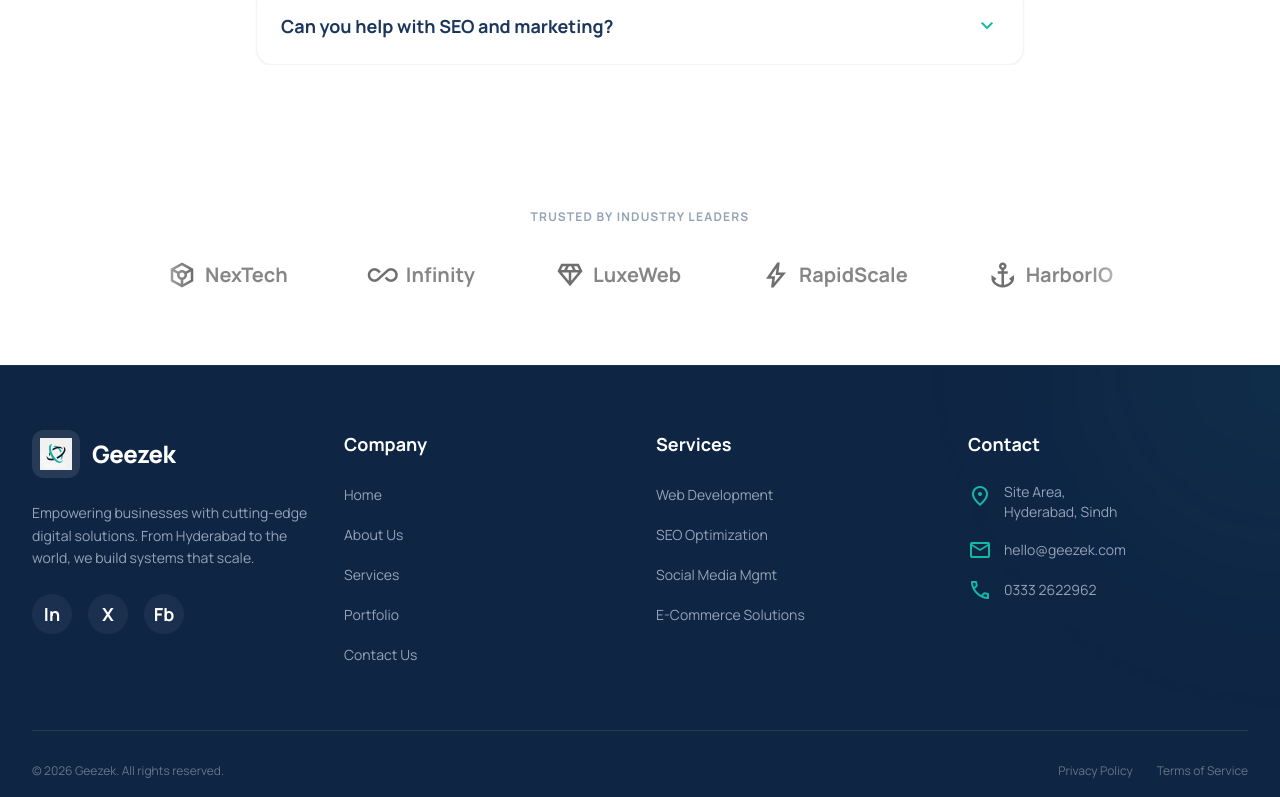
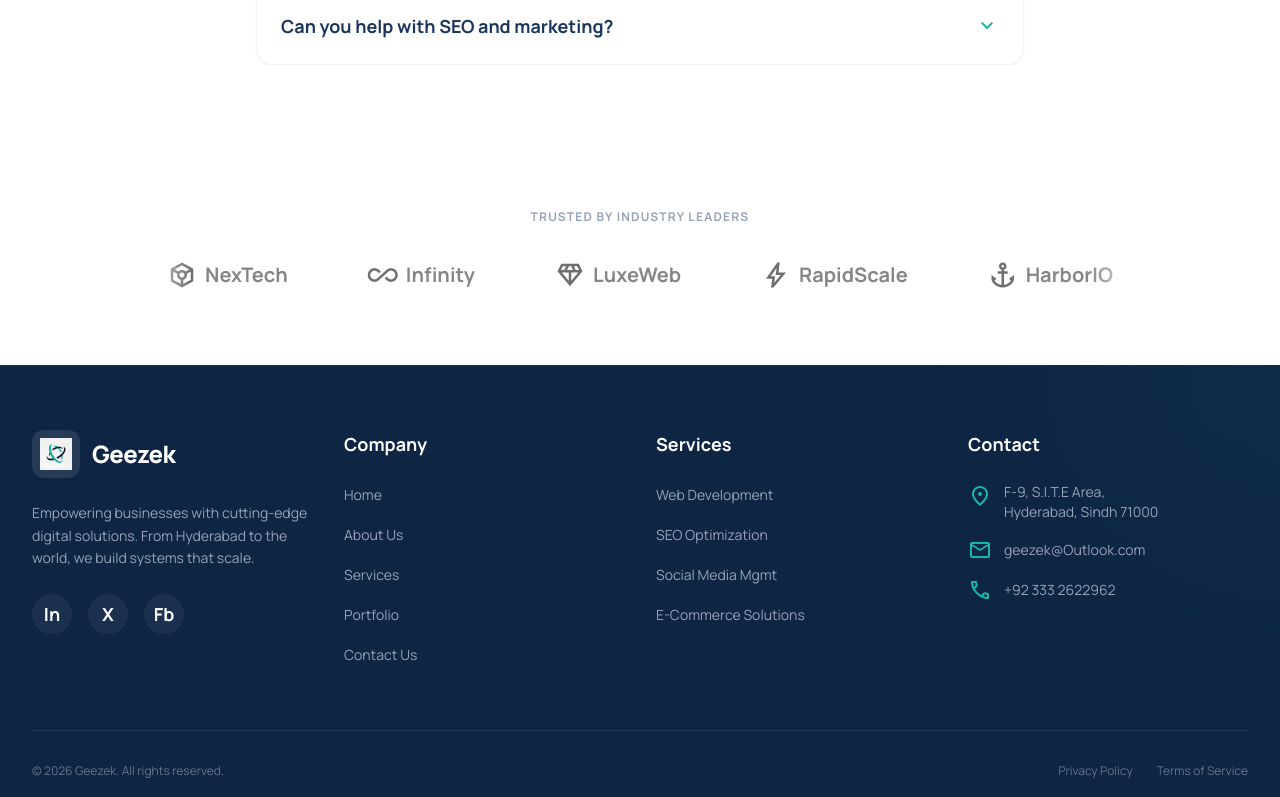
Before and after one commit to jibranpcccc/geezek, a React (Vite) app in the folder app/: page / in a window 1280 px wide. Shown: the part 4347-5144 px from the top of the page. Built offline with nearby package versions, Linux system fonts and the light colour scheme.

Commit message:
Update contact and business info to Madiha Jibran and geezek@Outlook.com

```diff
--- a/app/index.html
+++ b/app/index.html
@@ -68,15 +68,20 @@
       "url": "https://geezek.com",
       "logo": "https://geezek.com/logo.png",
       "description": "Leading software house in Hyderabad offering Web Development, SEO, and Digital Marketing solutions.",
+      "founder": {
+        "@type": "Person",
+        "name": "Madiha Jibran"
+      },
       "address": {
         "@type": "PostalAddress",
-        "streetAddress": "Site Area",
+        "streetAddress": "F-9, S.I.T.E Area",
         "addressLocality": "Hyderabad",
         "addressRegion": "Sindh",
+        "postalCode": "71000",
         "addressCountry": "PK"
       },
       "telephone": "+92-333-2622962",
-      "email": "hello@geezek.com",
+      "email": "geezek@Outlook.com",
       "sameAs": [
         "https://www.linkedin.com/company/geezakitsolutions",
         "https://facebook.com/geezek",
@@ -98,9 +103,13 @@
       "name": "Geezek Software House",
       "image": "https://geezek.com/logo.png",
       "priceRange": "$$",
+      "founder": {
+        "@type": "Person",
+        "name": "Madiha Jibran"
+      },
       "address": {
         "@type": "PostalAddress",
-        "streetAddress": "Site Area",
+        "streetAddress": "F-9, S.I.T.E Area",
         "addressLocality": "Hyderabad",
         "addressRegion": "Sindh",
         "postalCode": "71000",
--- a/app/src/App.jsx
+++ b/app/src/App.jsx
@@ -19,6 +19,8 @@ function App() {
           <Route path="services/:slug" element={<ServiceDetail />} />
           <Route path="portfolio" element={<Portfolio />} />
           <Route path="contact" element={<Contact />} />
+          <Route path="contactus" element={<Contact />} />
+          <Route path="contact-us" element={<Contact />} />
           <Route path="about" element={<About />} />
         </Route>
       </Routes>
--- a/app/src/components/Footer.jsx
+++ b/app/src/components/Footer.jsx
@@ -64,15 +64,15 @@ export default function Footer() {
                             <ul className="space-y-4">
                                 <li className="flex items-start gap-3 justify-center md:justify-start">
                                     <span className="material-symbols-outlined text-teal-accent mt-0.5">location_on</span>
-                                    <span className="text-slate-400 text-sm">Site Area,<br />Hyderabad, Sindh</span>
+                                    <span className="text-slate-400 text-sm">F-9, S.I.T.E Area,<br />Hyderabad, Sindh 71000</span>
                                 </li>
                                 <li className="flex items-center gap-3 justify-center md:justify-start">
                                     <span className="material-symbols-outlined text-teal-accent">mail</span>
-                                    <a href="mailto:hello@geezek.com" className="text-slate-400 hover:text-white transition-colors text-sm">hello@geezek.com</a>
+                                    <a href="mailto:geezek@Outlook.com" className="text-slate-400 hover:text-white transition-colors text-sm">geezek@Outlook.com</a>
                                 </li>
                                 <li className="flex items-center gap-3 justify-center md:justify-start">
                                     <span className="material-symbols-outlined text-teal-accent">call</span>
-                                    <a href="tel:+923332622962" className="text-slate-400 hover:text-white transition-colors text-sm">0333 2622962</a>
+                                    <a href="tel:+923332622962" className="text-slate-400 hover:text-white transition-colors text-sm">+92 333 2622962</a>
                                 </li>
                             </ul>
                         </div>
--- a/app/src/constants/index.jsx
+++ b/app/src/constants/index.jsx
@@ -135,24 +135,30 @@ export const TESTIMONIALS = [
 export const TEAM_MEMBERS = [
     {
         id: 1,
-        image: "https://images.unsplash.com/photo-1607346256330-dee7af15f7c5?auto=format&fit=crop&q=80&w=400", // South Asian Male
-        name: "Jibran Khan",
-        role: "Lead Developer"
+        image: "https://images.unsplash.com/photo-1594744803329-e58b31de8bf5?auto=format&fit=crop&q=80&w=400",
+        name: "Madiha Jibran",
+        role: "Founder & Managing Director"
     },
     {
         id: 2,
+        image: "https://images.unsplash.com/photo-1607346256330-dee7af15f7c5?auto=format&fit=crop&q=80&w=400",
+        name: "Jibran Khan",
+        role: "Lead Developer & Tech Lead"
+    },
+    {
+        id: 3,
         image: "https://images.unsplash.com/photo-1594744803329-e58b31de8bf5?auto=format&fit=crop&q=80&w=400", // South Asian Female
         name: "Ayesha Malik",
         role: "Creative Director"
     },
     {
-        id: 3,
+        id: 4,
         image: "https://images.unsplash.com/photo-1519085360753-af0119f7cbe7?auto=format&fit=crop&q=80&w=400", // South Asian Male
         name: "Zain Ahmed",
         role: "SEO Specialist"
     },
     {
-        id: 4,
+        id: 5,
         image: "https://images.unsplash.com/photo-1580489944761-15a19d654956?auto=format&fit=crop&q=80&w=400", // South Asian Female
         name: "Fatima Ali",
         role: "UI/UX Designer"
--- a/app/src/pages/Contact.jsx
+++ b/app/src/pages/Contact.jsx
@@ -3,9 +3,10 @@ import ScrollReveal, { FadeIn } from '../components/ScrollReveal';
 
 export default function Contact() {
     const contactInfo = [
-        { icon: 'location_on', label: 'Address', value: 'Site Area, Hyderabad, Sindh', href: 'https://maps.google.com' },
-        { icon: 'mail', label: 'Email', value: 'hello@geezek.com', href: 'mailto:hello@geezek.com' },
-        { icon: 'call', label: 'Phone', value: '0333 2622962', href: 'tel:+923332622962' },
+        { icon: 'person', label: 'Full Name', value: 'Madiha Jibran', href: null },
+        { icon: 'location_on', label: 'Business Address', value: 'F-9, S.I.T.E Area, Hyderabad, Sindh 71000, Pakistan', href: 'https://maps.google.com' },
+        { icon: 'mail', label: 'Email Address', value: 'geezek@Outlook.com', href: 'mailto:geezek@Outlook.com' },
+        { icon: 'call', label: 'Phone Number', value: '+92 333 2622962', href: 'tel:+923332622962' },
         { icon: 'schedule', label: 'Hours', value: 'Mon - Fri: 9AM - 6PM PKT', href: null },
     ];
 
@@ -48,6 +49,55 @@ export default function Contact() {
                         </p>
                     </FadeIn>
                 </div>
+            </section>
+
+            {/* Official Business & Contact Information Section */}
+            <section className="px-5 lg:px-8 max-w-7xl mx-auto w-full">
+                <FadeIn delay={0.35}>
+                    <div className="bg-white dark:bg-slate-800 rounded-3xl border border-gray-200 dark:border-white/10 shadow-soft p-8 lg:p-10 mb-8">
+                        <div className="border-b border-gray-100 dark:border-white/10 pb-4 mb-6">
+                            <h2 className="text-2xl lg:text-3xl font-extrabold text-navy dark:text-white">Business and Contact Information</h2>
+                            <p className="text-slate-500 dark:text-slate-400 text-sm mt-1">Official corporate details, store registration, and merchant support contact for Geezek.</p>
+                        </div>
+                        <div className="grid grid-cols-1 md:grid-cols-2 gap-8">
+                            <div className="bg-slate-50 dark:bg-slate-900/50 p-6 rounded-2xl border border-gray-100 dark:border-white/5 flex flex-col justify-between">
+                                <div>
+                                    <span className="inline-block px-3 py-1 rounded-full bg-teal-soft dark:bg-teal-accent/10 text-teal-accent text-xs font-bold uppercase tracking-wider mb-3">Store / Company</span>
+                                    <h3 className="text-2xl font-black text-navy dark:text-white mb-2">Geezek</h3>
+                                    <p className="text-slate-600 dark:text-slate-400 text-sm leading-relaxed">
+                                        Software House &amp; Digital Creative Agency specializing in custom brand identities, vector logo designs, and bespoke software solutions.
+                                    </p>
+                                </div>
+                                <div className="mt-4 pt-4 border-t border-gray-200 dark:border-white/5 text-xs text-slate-500 space-y-1">
+                                    <p><strong className="text-slate-700 dark:text-slate-300">Registration:</strong> Hyderabad, Sindh, Pakistan</p>
+                                    <p><strong className="text-slate-700 dark:text-slate-300">Online Store:</strong> www.geezek.com</p>
+                                </div>
+                            </div>
+                            <div className="flex flex-col justify-center gap-5">
+                                <div className="pb-3 border-b border-gray-100 dark:border-white/5">
+                                    <span className="text-xs font-bold text-slate-400 uppercase tracking-wider">Full Name</span>
+                                    <p className="text-lg font-bold text-navy dark:text-white">Madiha Jibran</p>
+                                </div>
+                                <div className="pb-3 border-b border-gray-100 dark:border-white/5">
+                                    <span className="text-xs font-bold text-slate-400 uppercase tracking-wider">Business Address</span>
+                                    <p className="text-base font-semibold text-slate-700 dark:text-slate-300">F-9, S.I.T.E Area, Hyderabad, Sindh 71000, Pakistan</p>
+                                </div>
+                                <div className="pb-3 border-b border-gray-100 dark:border-white/5">
+                                    <span className="text-xs font-bold text-slate-400 uppercase tracking-wider">Email Address</span>
+                                    <p className="text-base font-bold text-teal-accent">
+                                        <a href="mailto:geezek@Outlook.com" className="hover:underline">geezek@Outlook.com</a>
+                                    </p>
+                                </div>
+                                <div>
+                                    <span className="text-xs font-bold text-slate-400 uppercase tracking-wider">Phone Number</span>
+                                    <p className="text-base font-bold text-navy dark:text-white">
+                                        <a href="tel:+923332622962" className="hover:underline">+92 333 2622962</a>
+                                    </p>
+                                </div>
+                            </div>
+                        </div>
+                    </div>
+                </FadeIn>
             </section>
 
             {/* Main Content */}
```
